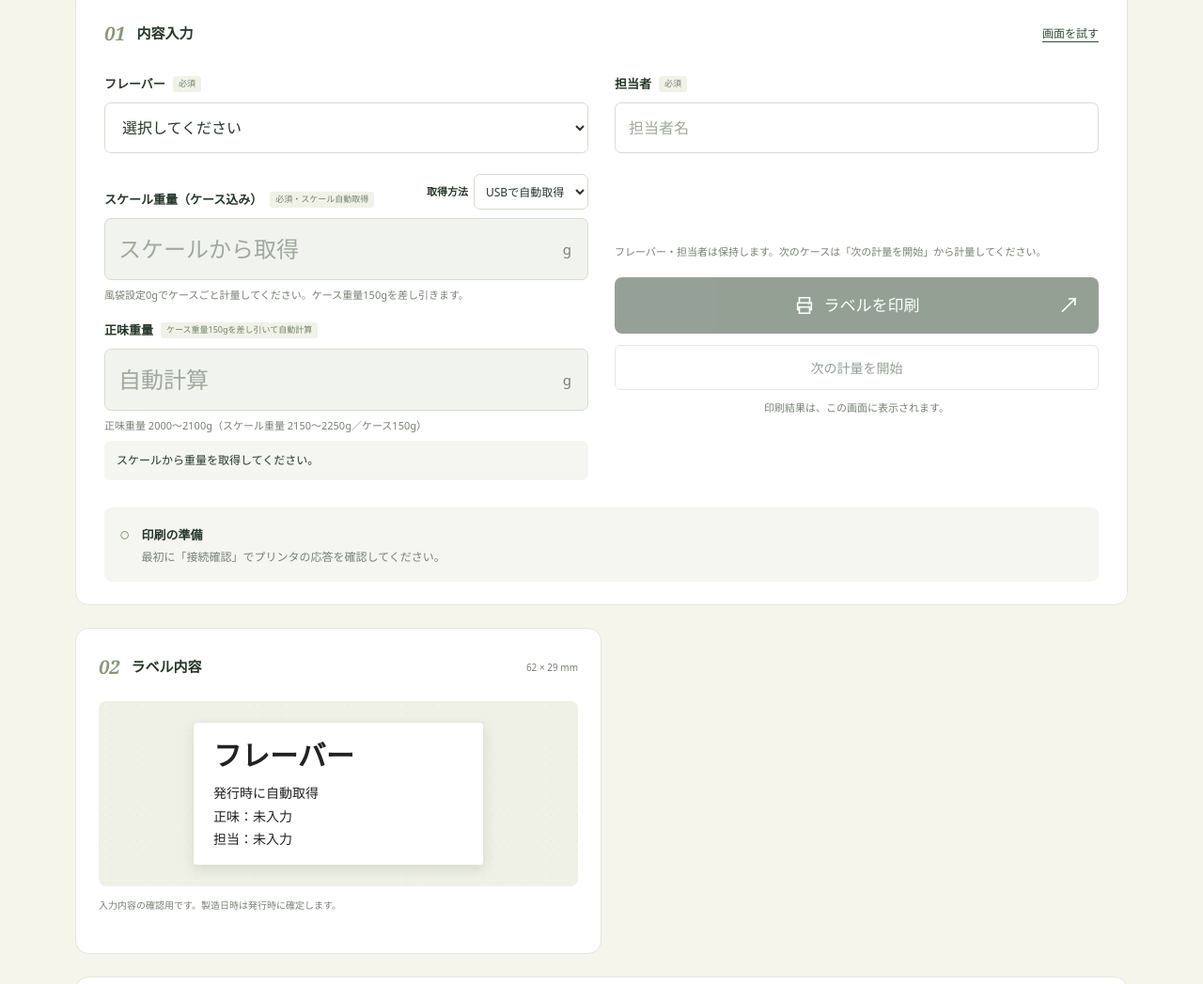
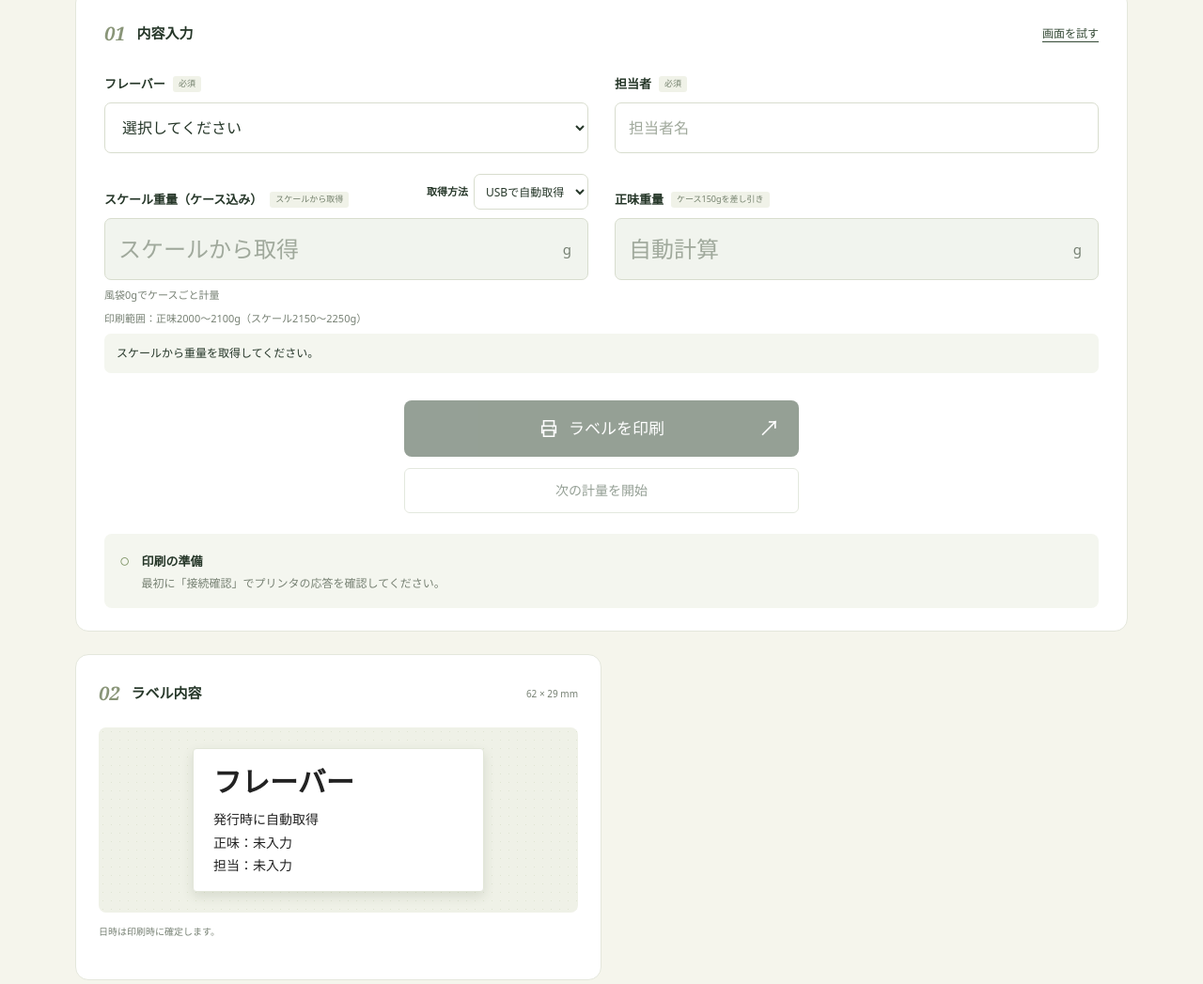
Before and after one commit to aishunrai/imo-gelato-print-station, a website: page apps/label-print/public/index.html in a window 1280 px wide. Shown: the part 218-1265 px from the top of the page at 94% size. Drawn offline with Linux system fonts and the light colour scheme.

Commit message:
Place gross and net weights side by side with centered print actions

```diff
--- a/apps/label-print/public/app.bundle.js
+++ b/apps/label-print/public/app.bundle.js
@@ -490,8 +490,8 @@ function renderScale({preview = false} = {}) {
   $('scale-weight').placeholder=usingScale()?'スケールから取得':'例：2150';
   const net = netWeightFromGross($('scale-weight').value);
   $('weight').value=net == null ? '' : String(net);
-  text('weight-source-label',demo ? '画面確認・手入力' : scaleMode==='usb' ? '必須・スケール自動取得' : '必須・手入力');
-  text('weight-help',usingScale() ? `風袋設定0gでケースごと計量してください。ケース重量${CASE_WEIGHT_G}gを差し引きます。` : `ケース込みの重量を入力してください。ケース重量${CASE_WEIGHT_G}gを差し引きます。`);
+  text('weight-source-label',usingScale() ? 'スケールから取得' : '手入力');
+  text('weight-help',usingScale() ? '風袋0gでケースごと計量' : 'ケース込みの重量を入力');
   if (preview) updatePreview(); else renderWeight();
 }
 
@@ -546,7 +546,6 @@ function updateControls() {
   text('scale-support',scaleDevice.supported ? 'FTDI 0403:6001 ／ 9600bps・8N1 ／ ChromeへのUSB許可が必要です。' : 'このブラウザではUSB接続を利用できません。AndroidのChromeで開いてください。PCでは「画面を試す」を利用できます。');
   $('reconcile').hidden = !unresolved || busy;
   text('print-button-text', busy ? '印刷中…' : demo ? '画面で発行を試す' : 'ラベルを印刷');
-  text('button-note', demo ? '画面確認のみ。実際のラベルは出ません。' : '印刷結果は、この画面に表示されます。');
   document.querySelectorAll('.retry-button').forEach(b => { b.disabled = busy || checking || !!unresolved || (!demo && (!android || !storageOK)); });
 }
 function snapshot() {
@@ -565,7 +564,7 @@ function renderWeight() {
   updateControls();
 }
 function updatePreview() {
-  text('preview-caption', '入力内容の確認用です。製造日時は発行時に確定します。');
+  text('preview-caption', '日時は印刷時に確定します。');
   text('preview-flavor', $('flavor').value || 'フレーバー');
   text('preview-staff', $('staff').value.trim() || '未入力');
   const judgment = assessWeight($('weight').value);
@@ -635,7 +634,7 @@ async function print(existing = null) {
     row.status = 'success'; row.detail = demo ? '画面確認のみ。プリンタには送信していません。' : '印刷サービスから成功の応答を受信しました。';
     $('scale-weight').value = ''; $('weight').value = '';
     renderWeight();
-    text('preview-caption', '直前に発行した内容です。次の入力で更新します。');
+    text('preview-caption', '直前に発行したラベルです。');
     result(demo ? '画面確認が完了しました' : 'ラベルの印刷が完了しました', `${row.detail} ${usingScale()?'次のケースは「次の計量を開始」から計量してください。':'次のケースの重量を入力してください。'}`, demo ? 'demo' : 'success');
   } catch (e) {
     if (!demo) setConnection('print-failure', {detail: e.message, code: e.code});
@@ -710,8 +709,8 @@ save('storage-check', true); persist();
 updatePreview(); renderHistory(); renderConnection();
 renderScale();
 const {minG, maxG} = weightLimits(WEIGHT_RULE);
-text('case-weight-label', `ケース重量${CASE_WEIGHT_G}gを差し引いて自動計算`);
-text('weight-range', `正味重量 ${minG}〜${maxG}g（スケール重量 ${minG+CASE_WEIGHT_G}〜${maxG+CASE_WEIGHT_G}g／ケース${CASE_WEIGHT_G}g）`);
+text('case-weight-label', `ケース${CASE_WEIGHT_G}gを差し引き`);
+text('weight-range', `印刷範囲：正味${minG}〜${maxG}g（スケール${minG+CASE_WEIGHT_G}〜${maxG+CASE_WEIGHT_G}g）`);
 if (activeUncertain(records)) result('前回の印刷結果を確認してください', activeUncertain(records).detail || 'ラベルが1枚出たか確認してから、次の印刷に進んでください。', 'unknown');
 initializeCloud();
 window.addEventListener('beforeunload', event => { if (busy) { event.preventDefault(); event.returnValue = ''; } });
--- a/apps/label-print/public/index.html
+++ b/apps/label-print/public/index.html
@@ -50,17 +50,17 @@
             <option value="黒胡麻きなこ">黒胡麻きなこ</option>
           </select></div>
           <div class="field-row"><div><label for="staff">担当者<span>必須</span></label><input id="staff" name="staff" type="text" maxlength="40" placeholder="担当者名" autocomplete="name" required></div></div>
-          <div class="weight-field"><div class="weight-heading"><label for="scale-weight">スケール重量（ケース込み）<span id="weight-source-label">必須・スケール自動取得</span></label><div class="scale-mode"><label for="weight-mode">取得方法</label><select id="weight-mode"><option value="usb">USBで自動取得</option><option value="manual">手入力</option></select></div></div><div class="weight-input"><input id="scale-weight" name="scale-weight" type="number" min="1" step="1" inputmode="numeric" placeholder="スケールから取得" autocomplete="off" aria-describedby="weight-help weight-range weight-judgment" required readonly><span>g</span></div><p id="weight-help">風袋設定0gで、ケースごと計量してください。</p><div class="net-weight-field"><label for="weight">正味重量<span id="case-weight-label">ケース重量150gを差し引いて自動計算</span></label><div class="weight-input"><input id="weight" name="weight" type="number" inputmode="numeric" placeholder="自動計算" readonly><span>g</span></div></div><p id="weight-range"></p><p id="weight-judgment" class="weight-judgment" role="status" aria-live="polite" data-state="empty">正味重量を取得してください。</p></div>
-          <div class="print-actions"><p class="retain-note">フレーバー・担当者は保持します。次のケースは「次の計量を開始」から計量してください。</p>
+          <div class="weight-field"><div class="weight-grid"><div class="gross-weight-field"><div class="weight-heading"><label for="scale-weight">スケール重量（ケース込み）<span id="weight-source-label">スケールから取得</span></label><div class="scale-mode"><label for="weight-mode">取得方法</label><select id="weight-mode"><option value="usb">USBで自動取得</option><option value="manual">手入力</option></select></div></div><div class="weight-input"><input id="scale-weight" name="scale-weight" type="number" min="1" step="1" inputmode="numeric" placeholder="スケールから取得" autocomplete="off" aria-describedby="weight-help weight-range weight-judgment" required readonly><span>g</span></div></div><div class="net-weight-field"><label for="weight">正味重量<span id="case-weight-label">ケース150gを差し引き</span></label><div class="weight-input"><input id="weight" name="weight" type="number" inputmode="numeric" placeholder="自動計算" readonly><span>g</span></div></div></div><p id="weight-help">風袋0gでケースごと計量</p><p id="weight-range"></p><p id="weight-judgment" class="weight-judgment" role="status" aria-live="polite" data-state="empty">正味重量を取得してください。</p></div>
+          <div class="print-actions">
           <button id="print-button" class="primary" type="submit"><svg viewBox="0 0 24 24" fill="none" stroke="currentColor" stroke-width="1.7" aria-hidden="true"><path d="M6 9V3h12v6M6 17H4V9h16v8h-2M6 14h12v7H6zM16 11h1"/></svg><span id="print-button-text">ラベルを印刷</span><span class="arrow" aria-hidden="true">↗</span></button>
           <button id="scale-arm" class="secondary next-measure" type="button">次の計量を開始</button>
-          <p class="button-note" id="button-note">印刷結果は、この画面に表示されます。</p></div>
+          </div>
         </form>
         <div id="result" class="result" role="status" aria-live="polite"><span class="result-icon" aria-hidden="true">○</span><div><strong id="result-title">印刷の準備</strong><p id="result-detail">最初に「接続確認」でプリンタの応答を確認してください。</p></div></div>
         <div id="reconcile" class="reconcile" hidden><p>ラベルの出力を確認して、次の操作を選んでください。途中まで出た場合は、不要なラベルを処理してから再発行します。</p><button id="confirm-printed" type="button" class="secondary">ラベル1枚の印刷を確認</button><button id="confirm-not-printed" type="button" class="text-button">未完了・再発行が必要</button></div>
       </section>
     <div class="workspace">
-        <section class="card preview-card" aria-labelledby="preview-title"><div class="card-heading"><h2 id="preview-title"><span class="step">02</span>ラベル内容</h2><span class="dimension">62 × 29 mm</span></div><div class="label-bed"><div class="paper-label"><strong id="preview-flavor">フレーバー</strong><div class="label-date" id="preview-manufactured-at">発行時に自動取得</div><div class="label-line"><span>正味：</span><span id="preview-weight">未入力</span></div><div class="label-bottom"><span>担当：</span><span id="preview-staff">未入力</span></div></div></div><p class="preview-note" id="preview-caption">入力内容の確認用です。製造日時は発行時に確定します。印刷枚数は1枚です。</p></section>
+        <section class="card preview-card" aria-labelledby="preview-title"><div class="card-heading"><h2 id="preview-title"><span class="step">02</span>ラベル内容</h2><span class="dimension">62 × 29 mm</span></div><div class="label-bed"><div class="paper-label"><strong id="preview-flavor">フレーバー</strong><div class="label-date" id="preview-manufactured-at">発行時に自動取得</div><div class="label-line"><span>正味：</span><span id="preview-weight">未入力</span></div><div class="label-bottom"><span>担当：</span><span id="preview-staff">未入力</span></div></div></div><p class="preview-note" id="preview-caption">日時は印刷時に確定します。</p></section>
     </div>
     <section class="card cloud-card" aria-labelledby="cloud-title">
       <div class="card-heading"><div><span class="eyebrow">GOOGLE SHEETS</span><h2 id="cloud-title">印刷ログの保存</h2></div><span id="cloud-count" class="sync-count" role="status" aria-live="polite">未同期 0件</span></div>
@@ -80,8 +80,8 @@
     </section>
     <section class="card history-card" aria-labelledby="history-title"><div class="card-heading"><div><h2 id="history-title">この端末の発行履歴</h2><p>この端末の実機印刷を保存し、接続設定後はシートにも同期します。画面確認モードはシートに保存しません。</p></div><button id="export-button" class="text-button" type="button">CSVを保存 ↓</button></div><div id="history-list" class="history-list"><p class="empty">まだ発行履歴はありません。</p></div></section>
     <p id="storage-note" class="storage-note" hidden>端末内の保存ができません。履歴の保存先を確認してから印刷してください。</p>
-    <footer><span>いもんね / GELATO WORKSHOP</span><span>ラベル印刷 v0.8.0</span></footer>
+    <footer><span>いもんね / GELATO WORKSHOP</span><span>ラベル印刷 v0.8.1</span></footer>
   </main>
-  <script defer src="app.bundle.js?v=20261103-gross-weight"></script>
+  <script defer src="app.bundle.js?v=20261103-layout"></script>
 </body>
 </html>
--- a/apps/label-print/public/scale.css
+++ b/apps/label-print/public/scale.css
@@ -23,9 +23,10 @@
 #label-form>div{min-width:0}
 #label-form .field-row,#label-form .weight-field{margin-top:0}
 #label-form .field-row{grid-template-columns:1fr}
-.print-actions{display:flex;flex-direction:column;justify-content:center}
-.print-actions .retain-note{margin:0 0 18px}
-.print-actions .button-note{margin:10px 0 0}
+.weight-field,.print-actions{grid-column:1/-1}
+.weight-grid{display:grid;grid-template-columns:repeat(2,minmax(0,1fr));gap:28px;align-items:end}
+.weight-grid>div{min-width:0}
+.print-actions{display:flex;flex-direction:column;width:min(100%,420px);margin:0 auto}
 .print-actions .next-measure{width:100%;min-height:48px;margin-top:12px;font-size:14px}
 .form-card>.result{margin-top:22px}
 .workspace{display:block;margin-top:24px}
@@ -36,7 +37,7 @@
 .scale-mode label{margin:0;white-space:nowrap;font-size:11px}
 .scale-mode select{width:auto;min-height:38px;margin:0;padding:4px 8px;font-size:12px}
 .weight-input input[readonly]{background:#f1f4ee;color:#243d26}
-.net-weight-field{margin-top:18px}
+.net-weight-field{display:flex;flex-direction:column;justify-content:flex-end}
 .net-weight-field label{flex-wrap:wrap}
 .paper-label{min-height:0}
 .paper-label>strong{font-size:30px;font-weight:800;line-height:1.2;padding:0 0 12px}
@@ -46,6 +47,7 @@
 .paper-label .label-bottom{border-top:0;margin-top:0;padding-top:0}
 @media(max-width:900px){
   #label-form{gap:20px}
+  .weight-grid{gap:20px}
 }
 @media(max-width:699px){
   .topbar{align-items:stretch;flex-direction:column;gap:8px}
@@ -53,8 +55,10 @@
   .brand{font-size:18px}
   #label-form{grid-template-columns:1fr}
   .form-card{padding:22px}
-  .print-actions .retain-note{margin:0 0 16px}
   .workspace{margin-top:18px}
   .preview-card{max-width:none}
   .weight-heading{flex-wrap:wrap}
 }
+@media(max-width:520px){
+  .weight-grid{grid-template-columns:1fr;gap:14px}
+}
```
Also changed, not shown: apps/label-print/public/app.mjs (+6 -7 lines).
